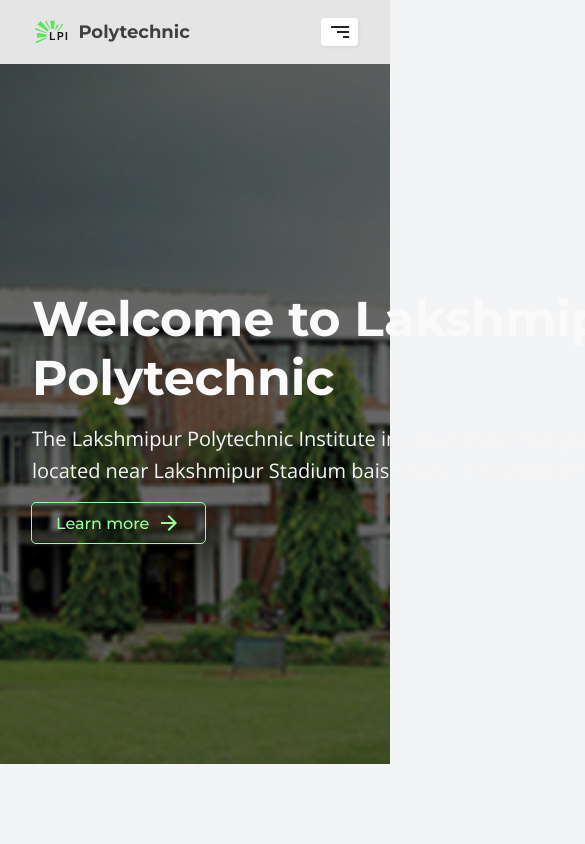
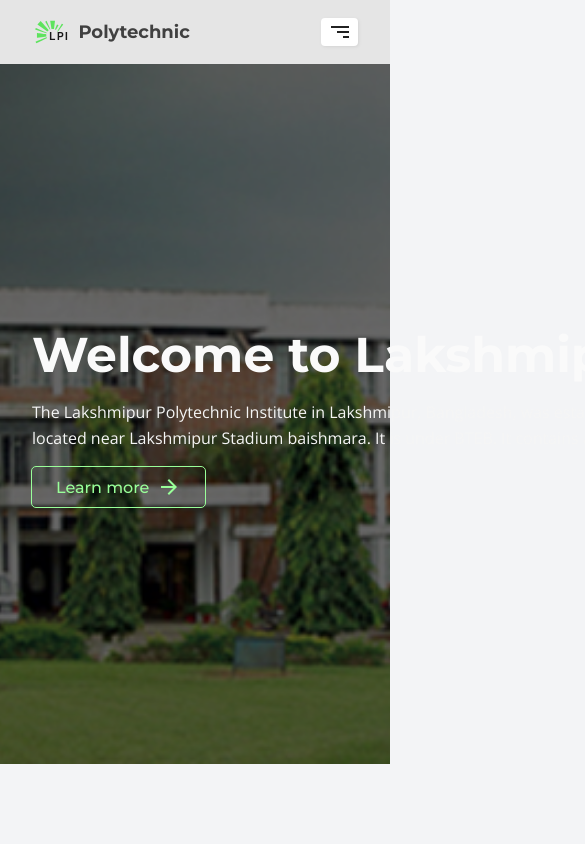
Before and after one commit to al-imam/lpi, a React (Vite) app: page / in a window 390 px wide. Shown: the top 844 px of the page, 585 px wide, since content can reach past the window. Built offline with nearby package versions, Linux system fonts and the light colour scheme.

Commit message:
add break point at 75rem

```diff
--- a/src/pages/Home/Hero/hero.module.css
+++ b/src/pages/Home/Hero/hero.module.css
@@ -1,5 +1,5 @@
 .heroContainer {
-  max-width: 70rem;
+  width: var(--max-width);
   height: 44rem;
   margin-inline: auto;
   display: flex;
@@ -9,8 +9,14 @@
 .hero {
   display: flex;
   flex-direction: column;
-  max-width: var(--max-width);
+  width: 100%;
   row-gap: 1rem;
+}
+
+@media only screen and (max-width: 75rem) {
+  .heroContainer {
+    width: var(--max-width-sm);
+  }
 }
 
 .heading {
@@ -21,7 +27,7 @@
 
 .subtitle {
   font-family: var(--ff-os);
-  font-size: var(--h5);
+  font-size: var(--h6);
   color: var(--gray-100);
   line-height: 1.6;
   width: 80ch;
```
